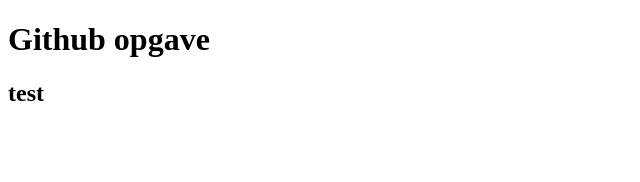
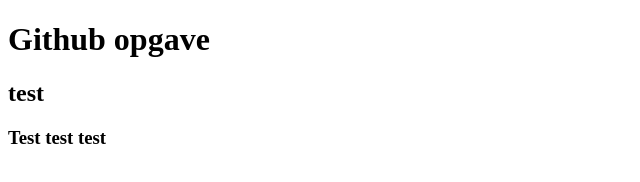
Before and after one commit to SimoneSchou/uxproject-team2, a plain HTML site: page index.html in a window 1280 px wide. Shown: the whole page, without its empty margins (0-640 px from the left). Drawn offline with Linux system fonts and the light colour scheme.

Commit message:
3.commit

```diff
--- a/index.html
+++ b/index.html
@@ -7,5 +7,6 @@
 <body>
     <h1>Github opgave</h1>
     <h2>test</h2>
+<h3>Test test test</h3>
 </body>
 </html>
```
